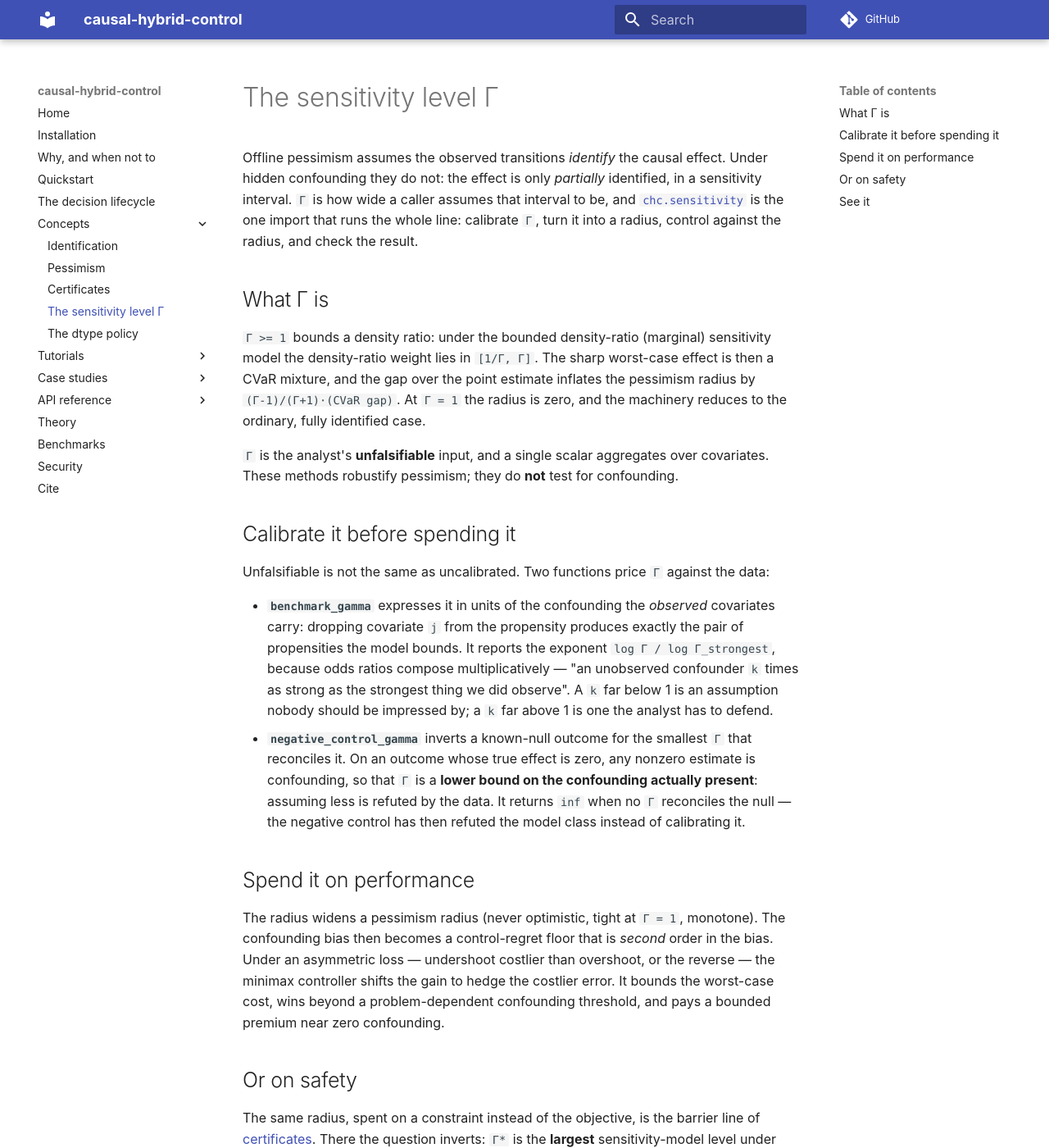
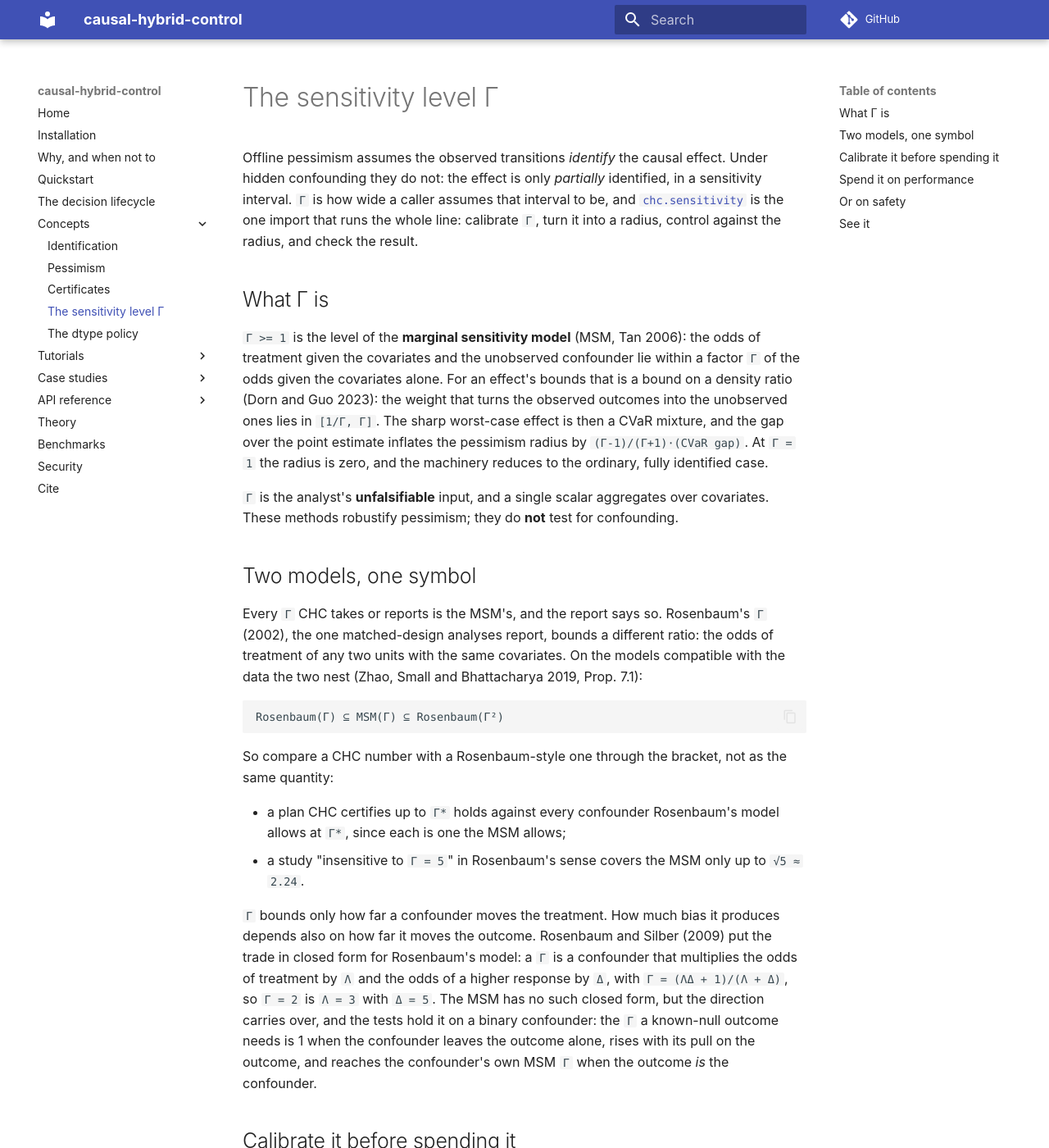
Before and after one commit to causaldyn/causal-hybrid-control, an MkDocs documentation site: the page built from docs/concepts/gamma.md, in a window 1280 px wide and 1400 px high. Shown: the whole window at 82% size. Built offline with MkDocs 1.6.1 and Material for MkDocs 9.7.7, drawn with Linux system fonts in a browser that asks for light colours; comment, search, counter and statistics services are not loaded; some of the changed text lies outside the part shown.

Commit message:
feat: every Gamma CHC prints names its model, and the docs give the bracket (MM7)
CHC's Gamma is the marginal sensitivity model's; Rosenbaum's, the one matched-design analyses
report, bounds a different ratio, and reading one as the other misstates the confounding by up
to a square: Rosenbaum(G) within MSM(G) within Rosenbaum(G^2) (Zhao, Small and Bhattacharya
2019). The report, BarrierConstraint's refusal and the demos now name the model; the Gamma page
gives the bracket, Rosenbaum and Silber's amplification and the benchmark's two limits. The
tests hold the bracket on a binary confounder: benchmark_gamma, fed the confounder, reports its
MSM Gamma rather than Rosenbaum's, and the Gamma a known-null outcome needs climbs from 1 to it
as the confounder's pull on the outcome grows.

````diff
--- a/docs/concepts/gamma.md
+++ b/docs/concepts/gamma.md
@@ -8,13 +8,42 @@ radius, and check the result.
 
 ## What Γ is
 
-`Γ >= 1` bounds a density ratio: under the bounded density-ratio (marginal) sensitivity model the
-density-ratio weight lies in `[1/Γ, Γ]`. The sharp worst-case effect is then a CVaR mixture, and
-the gap over the point estimate inflates the pessimism radius by `(Γ-1)/(Γ+1)·(CVaR gap)`. At
-`Γ = 1` the radius is zero, and the machinery reduces to the ordinary, fully identified case.
+`Γ >= 1` is the level of the **marginal sensitivity model** (MSM, Tan 2006): the odds of treatment
+given the covariates and the unobserved confounder lie within a factor `Γ` of the odds given the
+covariates alone. For an effect's bounds that is a bound on a density ratio (Dorn and Guo 2023):
+the weight that turns the observed outcomes into the unobserved ones lies in `[1/Γ, Γ]`. The sharp
+worst-case effect is then a CVaR mixture, and the gap over the point estimate inflates the
+pessimism radius by `(Γ-1)/(Γ+1)·(CVaR gap)`. At `Γ = 1` the radius is zero, and the machinery
+reduces to the ordinary, fully identified case.
 
 `Γ` is the analyst's **unfalsifiable** input, and a single scalar aggregates over covariates. These
 methods robustify pessimism; they do **not** test for confounding.
+
+## Two models, one symbol
+
+Every `Γ` CHC takes or reports is the MSM's, and the report says so. Rosenbaum's `Γ` (2002), the
+one matched-design analyses report, bounds a different ratio: the odds of treatment of any two
+units with the same covariates. On the models compatible with the data the two nest (Zhao, Small
+and Bhattacharya 2019, Prop. 7.1):
+
+```text
+Rosenbaum(Γ) ⊆ MSM(Γ) ⊆ Rosenbaum(Γ²)
+```
+
+So compare a CHC number with a Rosenbaum-style one through the bracket, not as the same quantity:
+
+- a plan CHC certifies up to `Γ*` holds against every confounder Rosenbaum's model allows at
+  `Γ*`, since each is one the MSM allows;
+- a study "insensitive to `Γ = 5`" in Rosenbaum's sense covers the MSM only up to `√5 ≈ 2.24`.
+
+`Γ` bounds only how far a confounder moves the treatment. How much bias it produces depends also
+on how far it moves the outcome. Rosenbaum and Silber (2009) put the trade in closed form for
+Rosenbaum's model: a `Γ` is a confounder that multiplies the odds of treatment by `Λ` and the odds
+of a higher response by `Δ`, with `Γ = (ΛΔ + 1)/(Λ + Δ)`, so `Γ = 2` is `Λ = 3` with `Δ = 5`. The
+MSM has no such closed form, but the direction carries over, and the tests hold it on a binary
+confounder: the `Γ` a known-null outcome needs is 1 when the confounder leaves the outcome alone,
+rises with its pull on the outcome, and reaches the confounder's own MSM `Γ` when the outcome *is*
+the confounder.
 
 ## Calibrate it before spending it
 
@@ -25,7 +54,10 @@ Unfalsifiable is not the same as uncalibrated. Two functions price `Γ` against
   bounds. It reports the exponent `log Γ / log Γ_strongest`, because odds ratios compose
   multiplicatively — "an unobserved confounder `k` times as strong as the strongest thing we did
   observe". A `k` far below 1 is an assumption nobody should be impressed by; a `k` far above 1 is
-  one the analyst has to defend.
+  one the analyst has to defend. Two limits. It measures the treatment side only, so it is the
+  ceiling above: read at `quantile=1.0`, a confounder as strong as covariate `j` in the treatment
+  forces at most `Γ_j`, and less if it moves the outcome less. And nothing formal ties an unobserved confounder to an
+  observed covariate (Ding 2024, p. 242), so a benchmark sets a scale for `Γ`, not a bound on it.
 - **`negative_control_gamma`** inverts a known-null outcome for the smallest `Γ` that reconciles
   it. On an outcome whose true effect is zero, any nonzero estimate is confounding, so that `Γ` is a
   **lower bound on the confounding actually present**: assuming less is refuted by the data. It
@@ -43,8 +75,8 @@ problem-dependent confounding threshold, and pays a bounded premium near zero co
 ## Or on safety
 
 The same radius, spent on a constraint instead of the objective, is the barrier line of
-[certificates](certificates.md). There the question inverts: `Γ*` is the **largest**
-sensitivity-model level under which the barrier stays certified. It is a model parameter, not a
+[certificates](certificates.md). There the question inverts: `Γ*` is the **largest** MSM level
+under which the barrier stays certified. It is a model parameter, not a
 measured amount of hidden confounding. Once the radius swallows the control channel the
 robust-optimal action is exactly zero: with the sign of the channel unidentified, acting cannot
 improve the guarantee.
````
Also changed, not shown: CHANGELOG.md (+15 -0 lines), README.md (+1 -1 lines), docs/concepts/certificates.md (+4 -3 lines), docs/quickstart.md (+2 -2 lines), 9 other files.
